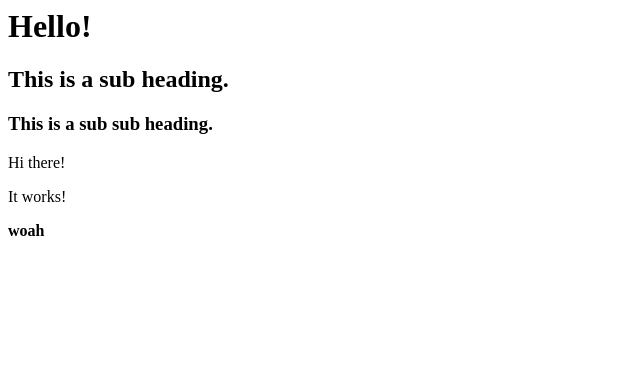
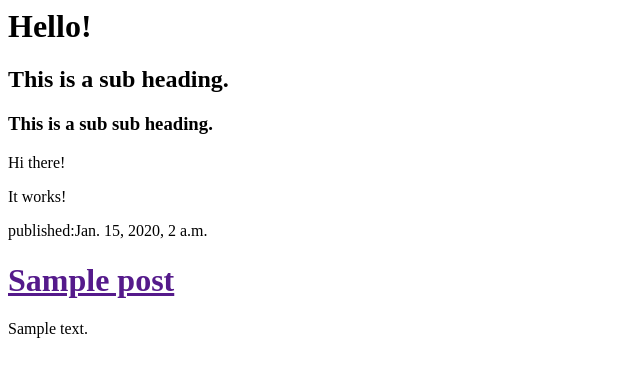
Before and after one commit to ameliaadelle/my-first-blog, a Django app: template blog/templates/blog/post_list.html in a window 1280 px wide. Shown: the top 377 px of the page, without its empty margins (0-640 px from the left). Run offline with Django 3.2, Linux system fonts and the light colour scheme; the template is opened without the code that fills it: values that come from a table or form of the project are taken from there, others are empty; tables that the repository leaves empty hold one stand-in row (values such as "Sample post").

Commit message:
Modified templates to display posts from database.

```diff
--- a/blog/templates/blog/post_list.html
+++ b/blog/templates/blog/post_list.html
@@ -11,7 +11,13 @@
       <p>It works!</p>
     </div>
     <div>
-      <p><strong>woah</strong></p>
+      {% for post in posts%}
+        <div>
+          <p>published:{{ post.published_date }}</p>
+          <h1><a href="">{{ post.title }}</a></h1>
+          <p>{{ post.text|linebreaksbr }}</p>
+        </div>
+      {% endfor %}
     </div>
   </body>
 </html>
--- a/blog/views.py
+++ b/blog/views.py
@@ -1,4 +1,7 @@
 from django.shortcuts import render
+from django.utils import timezone
+from .models import Post
 
 def post_list(request):
-    return render(request, 'blog/post_list.html',{})
+    posts = Post.objects.filter(published_date__lte=timezone.now()).order_by('published_date')
+    return render(request, 'blog/post_list.html',{'posts':posts})
```
